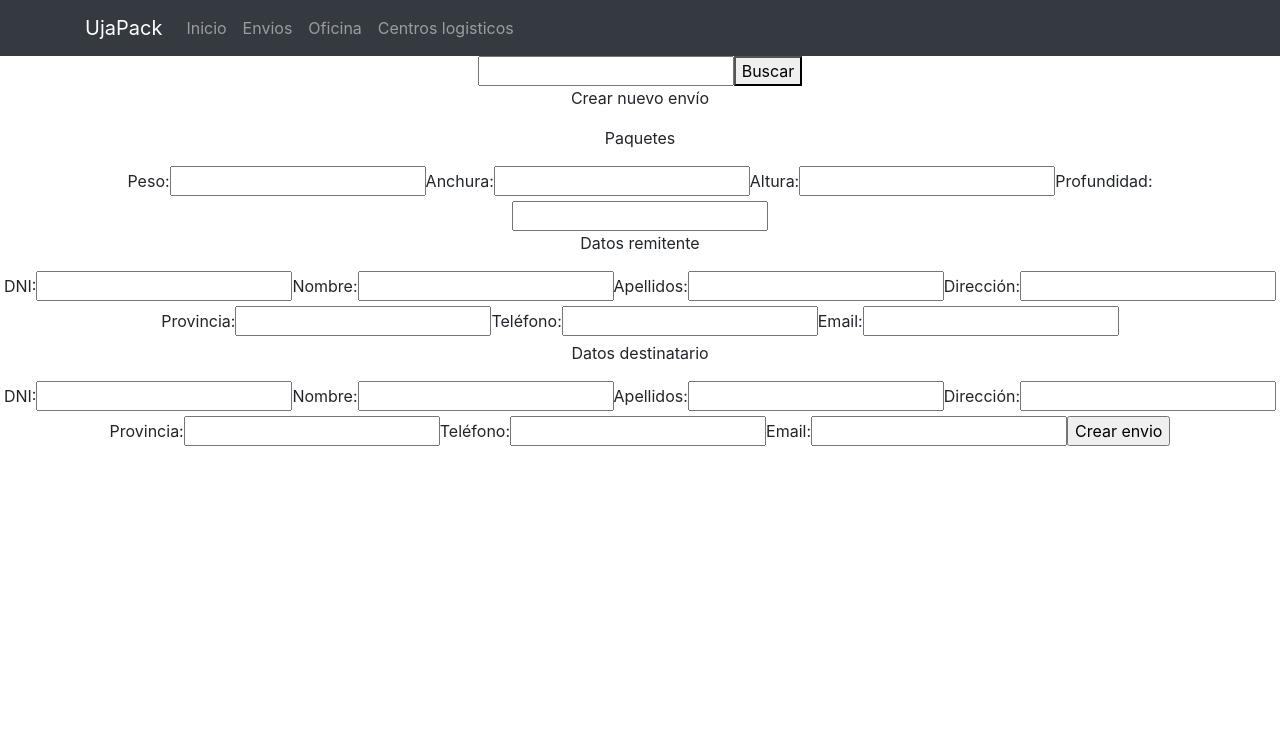
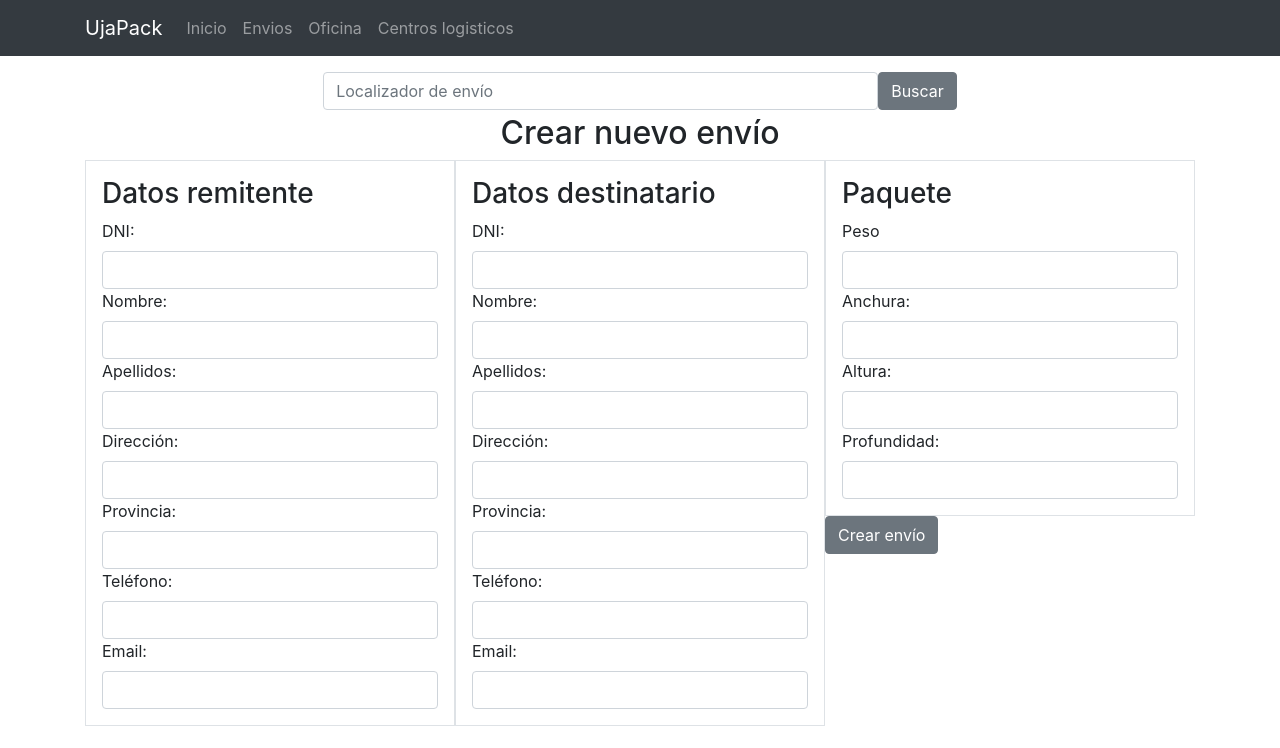
Before and after one commit to jcme0003/ClienteDae, a React (Create React App) app: page /envios in a window 1280 px wide. Shown: the top 748 px of the page. Built offline with nearby package versions, Linux system fonts and the light colour scheme.

Commit message:
Estilos cliente OK

```diff
--- a/src/App.js
+++ b/src/App.js
@@ -10,7 +10,7 @@ import Envios from './components/Envios';
 class App extends Component {
   render(){
     return(
-      <div className="App">
+      <div>
         <Menu/>
         <Switch>
           <Route exact path="/" component={Home}/>
--- a/src/components/Envios.js
+++ b/src/components/Envios.js
@@ -10,6 +10,7 @@ class Envios extends Component {
         this.state = {
             error: null,
             isLoaded: false,
+            creado: false,
             ruta: null,
             localizador: "",
             estado: "",
@@ -77,7 +78,31 @@ class Envios extends Component {
                 remitente: remitente,
                 destinatario: destinatario
             })
+        })
+        .then(res => res.json())
+        .then(
+            (result) => {
+                this.setState({
+                    error: null,
+                    isLoaded: true,
+                    creado: true,
+                    ruta: null,
+                    localizador: result.localizador,
+                    estado: result.estado,
+                    fechaLlegada: result.fechaLlegada,
+                    horaLlegada: result.horaLlegada,
+                    importe: result.importe,
+                    remitente: result.remitente,
+                    destinatario: result.destinatario
                 });
+            },
+            (error) => {
+                this.setState({
+                    isLoaded: true,
+                    error
+                });
+            }
+        );
     }
 
     buscarEnvio(){
@@ -88,6 +113,8 @@ class Envios extends Component {
                     this.setState({
                         error: null,
                         isLoaded: true,
+                        creado: false,
+                        ruta: null,
                         localizador: result.localizador,
                         estado: result.estado,
                         fechaLlegada: result.fechaLlegada,
@@ -187,70 +214,78 @@ class Envios extends Component {
     }
 
     render(){
-        const {error, isLoaded, localizador, estado, fechaLlegada, horaLlegada, importe, remitente, destinatario, ruta} = this.state;
-        let errorCodigoEnvio = <h6>No existe ningun envio con el codigo indicado</h6>;
+        const {error, isLoaded, creado, localizador, estado, fechaLlegada, horaLlegada, importe, remitente, destinatario, ruta} = this.state;
+        let errorCodigoEnvio = <p className="p-3 mb-2 bg-danger text-white">No existe ningun envio con el codigo indicado</p>;
         let buscarEnvio =
-        <React.Fragment>
-            <input type="text" id="input_envio" name="envio" />
-            <button onClick={this.buscarEnvio}>Buscar</button>
-        </React.Fragment>;
-        let textCrearEnvio = <p>Crear nuevo envío</p>;
+        <div className="mt-3 text-center">
+            <input type="text" id="input_envio" className="form-control col-6 d-inline" placeholder="Localizador de envío" name="envio" />
+            <button type="button" className="btn btn-secondary mb-1" onClick={this.buscarEnvio}>Buscar</button>
+        </div>;
+        let textCrearEnvio = <h2 className="text-center">Crear nuevo envío</h2>;
         let formCrearEnvio =
-            <form>
-                <p>Paquetes</p>
-                <label>Peso: </label>
-                <input type="text" id="fpeso" name="fpeso" />
-                <label>Anchura: </label>
-                <input type="text" id="fanchura" name="fanchura" />
-                <label>Altura: </label>
-                <input type="text" id="faltura" name="faltura" />
-                <label>Profundidad: </label>
-                <input type="text" id="fprofundidad" name="fprofundidad" />
-                <p>Datos remitente</p>
-                <label>DNI: </label>
-                <input type="text" id="fdnir" name="fdnir" />
-                <label>Nombre: </label>
-                <input type="text" id="fnombrer" name="fnombrer" />
-                <label>Apellidos: </label>
-                <input type="text" id="fapellidosr" name="fapellidosr" />
-                <label>Dirección: </label>
-                <input type="text" id="fdireccionr" name="fdireccionr" />
-                <label>Provincia: </label>
-                <input type="text" id="fprovinciar" name="fprovinciar" />
-                <label>Teléfono: </label>
-                <input type="text" id="ftelefonor" name="ftelefonor" />
-                <label>Email: </label>
-                <input type="email" id="femailr" name="femailr" />
-                <p>Datos destinatario</p>
-                <label>DNI: </label>
-                <input type="text" id="fdnid" name="fdnid" />
-                <label>Nombre: </label>
-                <input type="text" id="fnombred" name="fnombred" />
-                <label>Apellidos: </label>
-                <input type="text" id="fapellidosd" name="fapellidosd" />
-                <label>Dirección: </label>
-                <input type="text" id="fdirecciond" name="fdirecciond" />
-                <label>Provincia: </label>
-                <input type="text" id="fprovinciad" name="fprovinciad" />
-                <label>Teléfono: </label>
-                <input type="text" id="ftelefonod" name="ftelefonod" />
-                <label>Email: </label>
-                <input type="email" id="femaild" name="femaild" />
+            <div>
+                <div className="border border-1 p-3 col-lg-4 float-left">
+                <h3>Datos remitente</h3>
+                <label className="form-label mr-3">DNI: </label>
+                <input type="text" id="fdnir" className="form-control" name="fdnir" />
+                <label className="form-label mr-3">Nombre: </label>
+                <input type="text" id="fnombrer" className="form-control" name="fnombrer" />
+                <label className="form-label mr-3">Apellidos: </label>
+                <input type="text" id="fapellidosr" className="form-control" name="fapellidosr" />
+                <label className="form-label mr-3">Dirección: </label>
+                <input type="text" id="fdireccionr" className="form-control" name="fdireccionr" />
+                <label className="form-label mr-3">Provincia: </label>
+                <input type="text" id="fprovinciar" className="form-control" name="fprovinciar" />
+                <label className="form-label mr-3">Teléfono: </label>
+                <input type="text" id="ftelefonor" className="form-control" name="ftelefonor" />
+                <label className="form-label mr-3">Email: </label>
+                <input type="email" id="femailr" className="form-control" name="femailr" />
+                </div>
 
-                <input type="button" value="Crear envio" onClick={this.crearEnvio} />
-            </form>;
+                <div className="border border-1 p-3 col-lg-4 float-left">
+                <h3>Datos destinatario</h3>
+                <label className="form-label mr-3">DNI: </label>
+                <input type="text" id="fdnid" className="form-control" name="fdnid" />
+                <label className="form-label mr-3">Nombre: </label>
+                <input type="text" id="fnombred" className="form-control" name="fnombred" />
+                <label className="form-label mr-3">Apellidos: </label>
+                <input type="text" id="fapellidosd" className="form-control" name="fapellidosd" />
+                <label className="form-label mr-3">Dirección: </label>
+                <input type="text" id="fdirecciond" className="form-control" name="fdirecciond" />
+                <label className="form-label mr-3">Provincia: </label>
+                <input type="text" id="fprovinciad" className="form-control" name="fprovinciad" />
+                <label className="form-label mr-3">Teléfono: </label>
+                <input type="text" id="ftelefonod" className="form-control" name="ftelefonod" />
+                <label className="form-label mr-3">Email: </label>
+                <input type="email" id="femaild" className="form-control" name="femaild" />
+                </div>
+
+                <div className="border border-1 p-3 col-lg-4 float-left">
+                <h3>Paquete</h3>
+                <label className="form-label mr-3">Peso</label>
+                <input type="text" id="fpeso" className="form-control" name="fpeso" />
+                <label className="form-label mr-3">Anchura: </label>
+                <input type="text" id="fanchura" className="form-control" name="fanchura" />
+                <label className="form-label mr-3">Altura: </label>
+                <input type="text" id="faltura" className="form-control" name="faltura" />
+                <label className="form-label mr-3">Profundidad: </label>
+                <input type="text" id="fprofundidad" className="form-control" name="fprofundidad" />
+                </div>
+
+                <button type="button" className="btn btn-secondary" onClick={this.crearEnvio}>Crear envío</button>
+            </div>;
         let datosEnvio =
-            <table>
+            <table className="table">
                 <thead>
                     <tr>
-                        <th>Localizador</th>
-                        <th>Estado</th>
-                        <th>Fecha de llegada</th>
-                        <th>Hora de llegada</th>
-                        <th>Importe</th>
-                        <th>DNI remitente</th>
-                        <th>DNI destinatario</th>
-                        <th></th>
+                        <th scope="col">Localizador</th>
+                        <th scope="col">Estado</th>
+                        <th scope="col">Fecha de llegada</th>
+                        <th scope="col">Hora de llegada</th>
+                        <th scope="col">Importe</th>
+                        <th scope="col">DNI remitente</th>
+                        <th scope="col">DNI destinatario</th>
+                        <th scope="col"></th>
                     </tr>
                 </thead>
                 <tbody>
@@ -259,10 +294,10 @@ class Envios extends Component {
                         <td>{estado}</td>
                         <td>{fechaLlegada}</td>
                         <td>{horaLlegada}</td>
-                        <td>{importe}</td>
+                        <td>{importe} €</td>
                         <td>{remitente}</td>
                         <td>{destinatario}</td>
-                        <td><button onClick={this.verRuta}>Ver ruta</button></td>
+                        <td><button type="button" className="btn btn-secondary" onClick={this.verRuta}>Ver ruta</button></td>
                     </tr>
                 </tbody>
             </table>;
@@ -270,78 +305,83 @@ class Envios extends Component {
 
         if(error){
             return(
-                <React.Fragment>
+                <div className="container">
                     {errorCodigoEnvio}
                     {buscarEnvio}
-                </React.Fragment>
+                </div>
+            );
+        } else if(creado){
+            return(
+                <div className="container">
+                    <p className="p-3 mb-2 bg-success text-white">Envío creado con éxito, con localizador #{localizador}</p>
+                    {buscarEnvio}
+                </div>
             );
         } else if(!isLoaded) {
             return(
-                <React.Fragment>
+                <div className="container">
                     {buscarEnvio}
                     {textCrearEnvio}
                     {formCrearEnvio}
-                </React.Fragment>
+                </div>
             );
         } else if(!ruta){
             return(
-                <React.Fragment>
+                <div className="container">
                     {buscarEnvio}
                     {datosEnvio}
                     {textCrearEnvio}
                     {formCrearEnvio}
-                </React.Fragment>
+                </div>
             );
         } else if(ruta){
             return(
-                <React.Fragment>
+                <div className="container">
                 {buscarEnvio}
                 {datosEnvio}
-                <table>
+                <div className="text-center">
+                    <h3>Ruta envío #{localizador}</h3>
+                    <table className="table">
                         <tbody>
                             <tr>
-                            <td>Ruta</td>
-                        </tr>
-                        <tr>
-                            <td>Fecha llegada</td>
-                            <td></td>
-                            <td>Fecha salida</td>
-                            <td></td>
+                                <td className="font-weight-bold" colspan="2">Fecha llegada</td>
+                                <td className="font-weight-bold" colspan="2">Fecha salida</td>
                             </tr>
                             {ruta.ruta.map((ppc, i) => {
                                 if(ppc.tipo === "OFICINA"){
                                     return(
                                         <tr key={i}>
                                             <td>{ppc.fechaLlegada}</td>
-                                        <td><input type="button" value="Notificar llegada" onClick={() => this.notificarLlegadaOficina(ppc.id)} /></td>
+                                            <td><button type="button" className="btn btn-secondary" onClick={() => this.notificarLlegadaOficina(ppc.id)}>Notificar llegada</button></td>
                                             <td>{ppc.fechaSalida}</td>
-                                        <td><input type="button" value="Notificar salida" onClick={() => this.notificarSalidaOficina(ppc.id)} /></td>
+                                            <td><button type="button" className="btn btn-secondary" onClick={() => this.notificarSalidaOficina(ppc.id)}>Notificar salida</button></td>
                                         </tr>
                                     );
                                 } else {
                                     return(
                                         <tr key={i}>
                                             <td>{ppc.fechaLlegada}</td>
-                                        <td><input type="button" value="Notificar llegada" onClick={() => this.notificarLlegadaCentro(ppc.id)} /></td>
+                                            <td><button type="button" className="btn btn-secondary" onClick={() => this.notificarLlegadaCentro(ppc.id)}>Notificar llegada</button></td>
                                             <td>{ppc.fechaSalida}</td>
-                                        <td><input type="button" value="Notificar salida" onClick={() => this.notificarSalidaCentro(ppc.id)} /></td>
+                                            <td><button type="button" className="btn btn-secondary" onClick={() => this.notificarSalidaCentro(ppc.id)}>Notificar salida</button></td>
                                         </tr>
                                     );
                                 }
                             })}
                         </tbody>
                     </table>
+                </div>
                 {textCrearEnvio}
                 {formCrearEnvio}
-                </React.Fragment>
+                </div>
             );
         } else {
             return(
-                <React.Fragment>
+                <div className="container">
                 {buscarEnvio}
                 {textCrearEnvio}
                 {formCrearEnvio}
-                </React.Fragment>
+                </div>
             );
         }
     }
--- a/src/components/Home.js
+++ b/src/components/Home.js
@@ -4,8 +4,8 @@ class Home extends Component {
 
     render(){
         return(
-            <div>
-                HOME
+            <div className="container text-center">
+                <h1>Bienvenido al cliente de UjaPack</h1>
             </div>
         );
     }
--- a/src/components/menu/menu.js
+++ b/src/components/menu/menu.js
@@ -14,7 +14,7 @@ class Menu extends Component {
                     <Nav className="mr-auto">
                     {MenuDatos.map((item, i) => {
                         return(
-                            <Nav.Link href={item.path}>
+                            <Nav.Link href={item.path} key={i}>
                                 {item.titulo}
                             </Nav.Link>
                         );
--- a/src/components/verCentroLogistico.js
+++ b/src/components/verCentroLogistico.js
@@ -39,43 +39,31 @@ class verCentroLogistico extends Component {
 
     render(){
         const {error, isLoaded, nombre, localizacion} = this.state;
+        let errorCodigoCentro = <p className="p-3 mb-2 bg-danger text-white">No existe el centro logístico indicado</p>;
+        let buscarCentro =
+        <div className="mt-3 text-center">
+            <input type="text" id="input_centro" className="form-control col-4 d-inline" placeholder="ID centro logistico" name="centro" />
+            <button type="button" className="btn btn-secondary mb-1" onClick={this.buscarCentroLogistico}>Buscar</button>
+        </div>;
 
         if(error){
             return(
-                <div>
-                    <h6>El centro logistico indicado no existe</h6>
-                    <input type="text" id="input_centro" name="centro" />
-                    <button onClick={this.buscarCentroLogistico}>Buscar</button>
+                <div className="container">
+                    {errorCodigoCentro}
+                    {buscarCentro}
                 </div>
             );
         } else if(!isLoaded){
             return(
-                <div>
-                    <input type="text" id="input_centro" name="centro" />
-                    <button onClick={this.buscarCentroLogistico}>Buscar</button>
+                <div className="container">
+                    {buscarCentro}
                 </div>
             );
         } else {
             return(
-                <div>
-                    <div>
-                        <input type="text" id="input_centro" name="centro" />
-                        <button onClick={this.buscarCentroLogistico}>Buscar</button>
-                    </div>
-                    <table>
-                        <thead>
-                            <tr>
-                                <th>Nombre Centro logístico</th>
-                                <th>Localización</th>
-                            </tr>
-                        </thead>
-                        <tbody>
-                            <tr>
-                                <td>{nombre}</td>
-                                <td>{localizacion}</td>
-                            </tr>
-                        </tbody>
-                    </table>
+                <div className="container">
+                    <p className="p-3 mb-2 bg-success text-white">Centro logístico con nombre {nombre} y localización en {localizacion} encontrada en el sistema.</p>
+                    {buscarCentro}
                 </div>
             );
         }
--- a/src/components/verOficina.js
+++ b/src/components/verOficina.js
@@ -38,41 +38,31 @@ class verOficina extends Component {
 
     render(){
         const {error, isLoaded, provincia} = this.state;
+        let errorCodigoOficina = <p className="p-3 mb-2 bg-danger text-white">No existe oficina en la provincia indicada</p>;
+        let buscarOficina =
+        <div className="mt-3 text-center">
+            <input type="text" id="input_oficina" className="form-control col-4 d-inline" placeholder="Nombre de provincia" name="oficina" />
+            <button type="button" className="btn btn-secondary mb-1" onClick={this.buscarOficina}>Buscar</button>
+        </div>;
 
         if(error) {
             return(
-                <div>
-                    <h6>No existe la provincia indicada</h6>
-                    <input type="text" id="input_oficina" name="oficina" />
-                    <button onClick={this.buscarOficina}>Buscar</button>
+                <div className="container">
+                    {errorCodigoOficina}
+                    {buscarOficina}
                 </div>
             );
         } else if(!isLoaded) {
             return(
-                <div>
-                    <input type="text" id="input_oficina" name="oficina" />
-                    <button onClick={this.buscarOficina}>Buscar</button>
+                <div className="container">
+                    {buscarOficina}
                 </div>
             );
         } else {
             return(
-                <div>
-                    <div>
-                        <input type="text" id="input_oficina" name="oficina" />
-                        <button onClick={this.buscarOficina}>Buscar</button>
-                    </div>
-                    <table>
-                        <thead>
-                            <tr>
-                                <th>Nombre Oficina</th>
-                            </tr>
-                        </thead>
-                        <tbody>
-                            <tr>
-                                <td>{provincia}</td>
-                            </tr>
-                        </tbody>
-                    </table>
+                <div className="container">
+                    <p className="p-3 mb-2 bg-success text-white">Oficina con nombre {provincia} encontrada en el sistema.</p>
+                    {buscarOficina}
                 </div>
             );
         }
```
Also changed, not shown: src/components/ejemploJSon.js (deleted, +0 -29 lines), src/components/prueba/MiComponente.js (deleted, +0 -14 lines), src/components/prueba/MiComponenteDestructuring.js (deleted, +0 -29 lines), 1 other file (tests, documents, lock files or other folders). Lines whose indentation alone changed are shown as unchanged.
